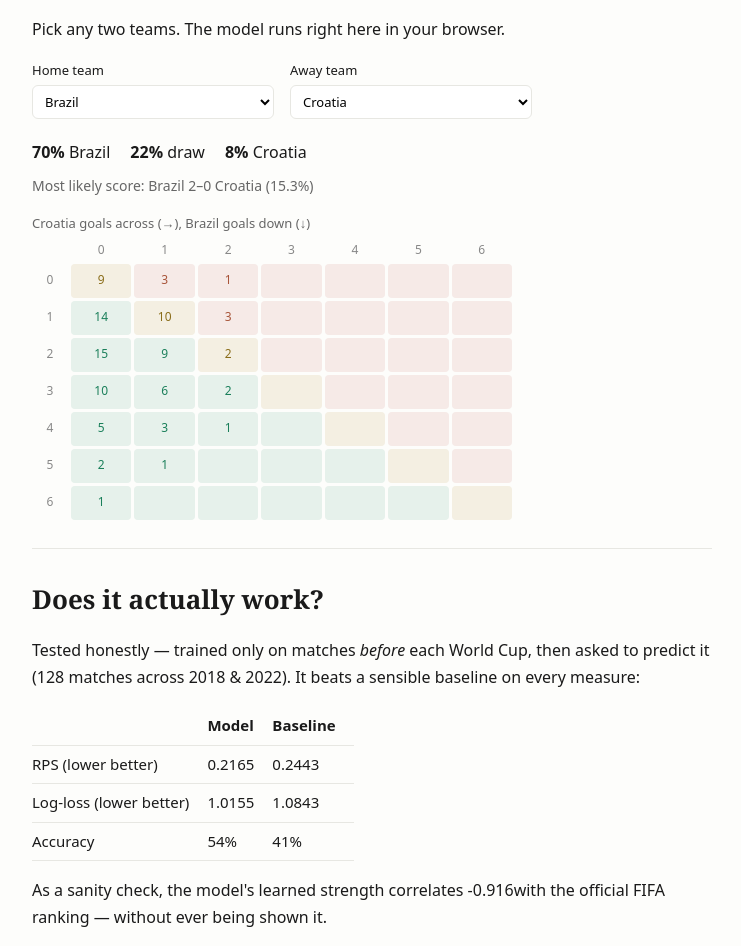
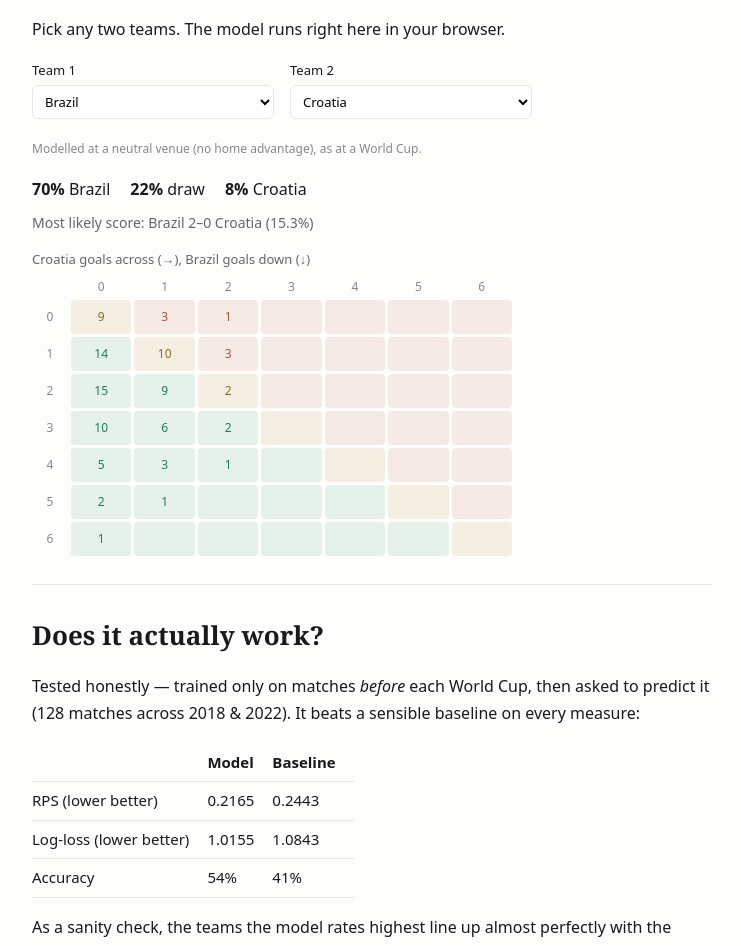
Before and after one commit to Kojur/WDC26, a React (Vite) app in the folder site/: page / in a window 1280 px wide. Shown: the part 1500-2446 px from the top of the page, without its empty margins (268-1009 px from the left). Built offline with nearby package versions, Linux system fonts and the light colour scheme.

Commit message:
fix: review polish — page title, neutral-venue labels, clearer FIFA-corr copy

```diff
--- a/site/index.html
+++ b/site/index.html
@@ -4,7 +4,8 @@
     <meta charset="UTF-8" />
     <link rel="icon" type="image/svg+xml" href="/favicon.svg" />
     <meta name="viewport" content="width=device-width, initial-scale=1.0" />
-    <title>site</title>
+    <meta name="description" content="An interactive Dixon-Coles model forecasting the 2026 World Cup — title odds, a live matchup predictor, and the methodology, explained simply." />
+    <title>WC2026 Predictor — Dixon-Coles World Cup Forecast</title>
   </head>
   <body>
     <div id="root"></div>
--- a/site/src/components/MatchupPredictor.tsx
+++ b/site/src/components/MatchupPredictor.tsx
@@ -22,18 +22,22 @@ export function MatchupPredictor() {
     <div>
       <div style={{ display: "flex", gap: 16, flexWrap: "wrap", marginBottom: 20 }}>
         <label style={{ display: "flex", flexDirection: "column", fontSize: 13 }}>
-          Home team
-          <select aria-label="Home team" value={home} onChange={(e) => setHome(e.target.value)}>
+          Team 1
+          <select aria-label="Team 1" value={home} onChange={(e) => setHome(e.target.value)}>
             {TEAMS.map((t) => <option key={t} value={t}>{t}</option>)}
           </select>
         </label>
         <label style={{ display: "flex", flexDirection: "column", fontSize: 13 }}>
-          Away team
-          <select aria-label="Away team" value={away} onChange={(e) => setAway(e.target.value)}>
+          Team 2
+          <select aria-label="Team 2" value={away} onChange={(e) => setAway(e.target.value)}>
             {TEAMS.map((t) => <option key={t} value={t}>{t}</option>)}
           </select>
         </label>
       </div>
+
+      <p style={{ fontSize: 12, color: "#888", margin: "0 0 16px" }}>
+        Modelled at a neutral venue (no home advantage), as at a World Cup.
+      </p>
 
       <div data-testid="wdl-odds" style={{ display: "flex", gap: 20, marginBottom: 8, fontSize: 16 }}>
         <span><strong>{pct(result.homeWin)}%</strong> {home}</span>
--- a/site/src/components/Validation.tsx
+++ b/site/src/components/Validation.tsx
@@ -22,8 +22,10 @@ export function Validation() {
         </tbody>
       </table>
       <p>
-        As a sanity check, the model's learned strength correlates {M.ratings_sanity.fifa_rank_corr}
-        with the official FIFA ranking — without ever being shown it.
+        As a sanity check, the teams the model rates highest line up almost perfectly with the
+        official FIFA ranking — a strong inverse correlation of {M.ratings_sanity.fifa_rank_corr}{" "}
+        (higher-rated teams hold lower, i.e. better, rank numbers) — and it was never shown those
+        rankings.
       </p>
     </section>
   );
```
Also changed, not shown: 2 other files (tests, documents, lock files or other folders).
